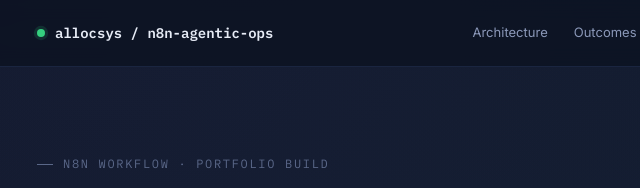
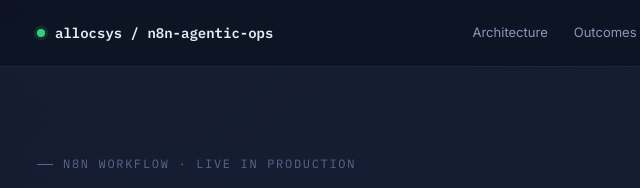
Before and after one commit to allocsys/n8n-agentic-ops, a plain HTML site: page docs/index.html in a window 1280 px wide. Shown: the top 188 px of the page, 71-711 px from the left. Drawn offline with Linux system fonts and the light colour scheme.

Commit message:
Update landing page eyebrow: drop "portfolio build" framing

```diff
--- a/docs/index.html
+++ b/docs/index.html
@@ -296,7 +296,7 @@
   <section class="hero">
     <div class="hero-top">
       <div class="reveal in">
-        <div class="eyebrow">n8n workflow · portfolio build</div>
+        <div class="eyebrow">n8n workflow · live in production</div>
         <h1>Every channel drops<br><span>into one inbox.</span><br>Triage runs itself.</h1>
         <p class="sub">Gmail, Telegram, and WhatsApp messages get read, classified, and routed by an AI agent with memory and a company knowledge base — urgent cases escalate to a CRM ticket and ops alert, standard ones get a drafted reply, spam gets logged and ignored. No human reads every message first.</p>
         <div class="hero-ctas">
```
